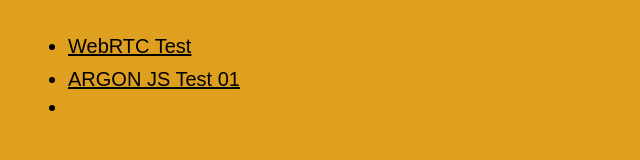
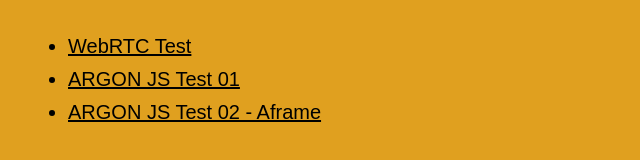
Before and after one commit to tornadory/tornadory.github.io, a plain HTML site: page index.html in a window 1280 px wide. Shown: the whole page, without its empty margins (0-640 px from the left). Drawn offline with Linux system fonts and the light colour scheme.

Commit message:
Add files via upload

```diff
--- a/index.html
+++ b/index.html
@@ -1,7 +1,7 @@
 <!DOCTYPE html>
 <html lang="en">
 <head>
-    <title>WebRTC</title>
+    <title>Demos from Johnny</title>
     <style>
       html{
         background: #E0A01F;
@@ -34,7 +34,7 @@
           <span class="sample"><a href="argon/argon01.html">ARGON JS Test 01</a></span>
         </li>
         <li>
-          <span class="sample"></span>
+          <span class="sample"><a href="argon/argon02.html">ARGON JS Test 02 - Aframe</a></span>
         </li>
       </ul>
     </div>
```
